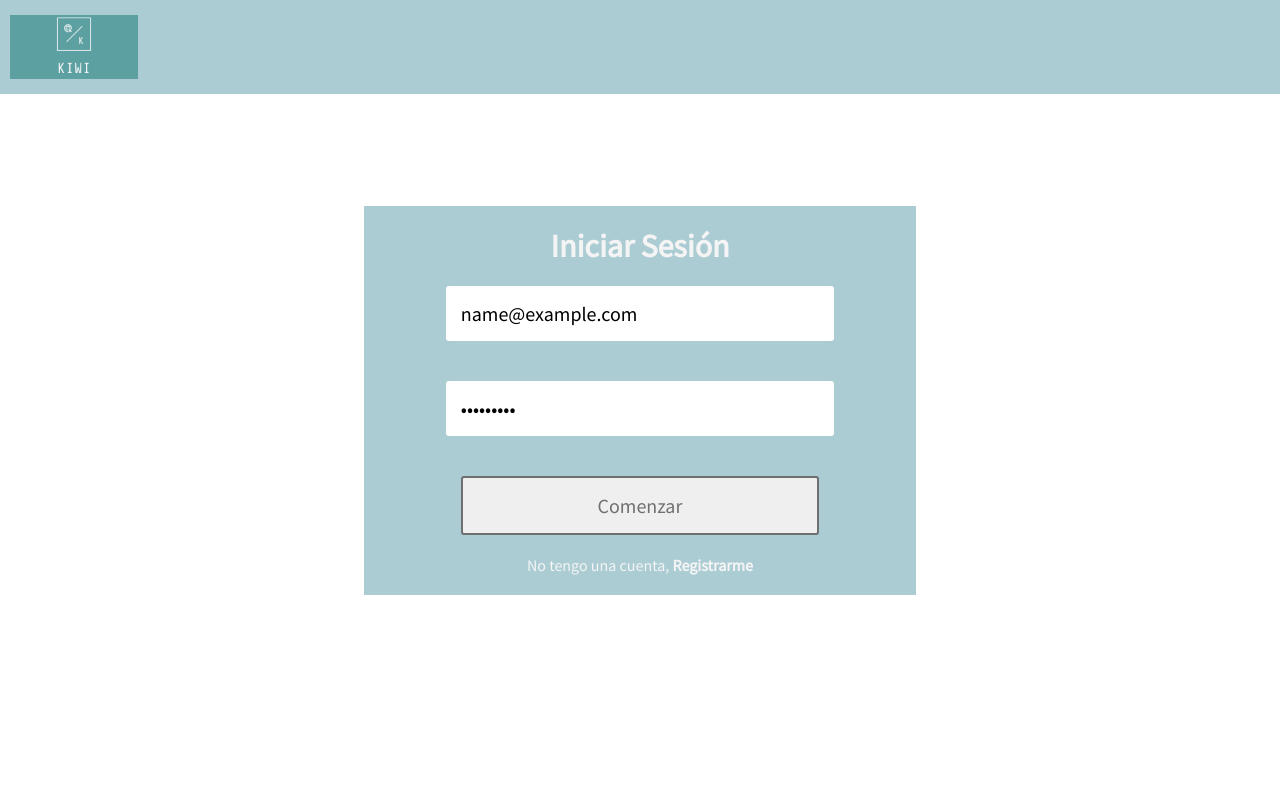
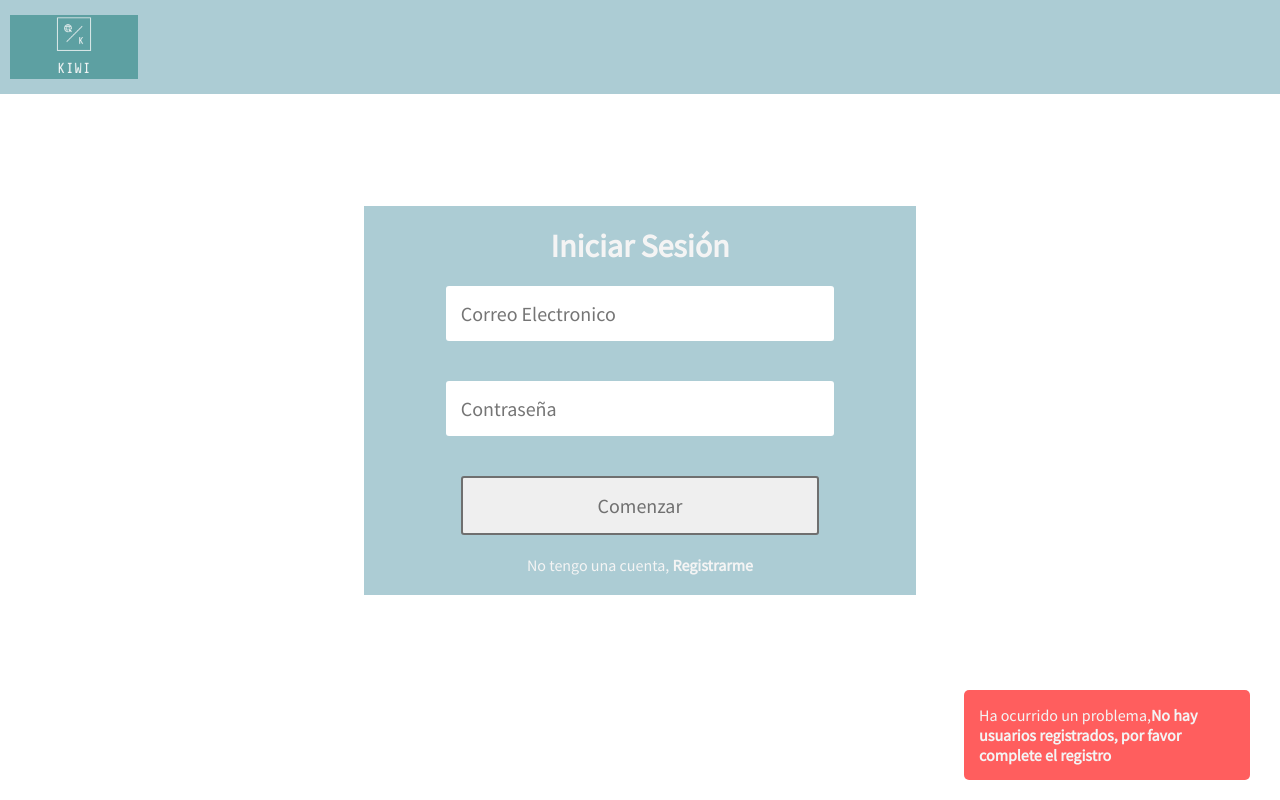
Before and after one commit to VictoriaQuintero/react_project, a React (Vite) app: page / in a window 1280 px wide. Both pictures are taken after typing "name@example.com", "Sample123" into the empty fields and a click on the input "Comenzar". Built offline with nearby package versions, Linux system fonts and the light colour scheme.

Commit message:
alerta creada

```diff
--- a/src/App.css
+++ b/src/App.css
@@ -178,3 +178,18 @@ a:-webkit-any-link {
 .formRegistro input{
     margin: 15px;
 }
+
+/* Alertas */
+
+.alerta{
+  width: 20%;
+  position: absolute;
+  bottom: 20px;
+  right: 30px;
+  padding: 15px;
+  border-radius: 5px;
+  background-color: rgba(255, 0, 0, 0.63);
+  font-family: "Source Sans Pro";
+  color: #f4f4f4;
+  display: none;
+}
--- a/src/components/InicioSesion.jsx
+++ b/src/components/InicioSesion.jsx
@@ -1,10 +1,12 @@
 import React, { useState } from "react";
 import { Link, useNavigate } from "react-router-dom";
 import Nav from "./Nav";
+import Alertas from "./alerts";
 
 function InicioSesion() {
   let navegacion = useNavigate();
-  let error = "";
+  const [estilos, setEstilos] = useState('none');
+  const [error, setError] = useState('');
   const [correo, setCorreo] = useState("");
   const [contraseña, setContraseña] = useState("");
 
@@ -17,25 +19,34 @@ function InicioSesion() {
     if (datosTotal) {
       datosTotal.map((x) => {
         if (x.Correo == correo && x.Contraseña == contraseña) {
-            let name = x.Nombre;
-          navegacion("/inicio", {state: {
-            name
-          }});
+          let name = x.Nombre;
+          navegacion("/inicio", {
+            state: {
+              name,
+            },
+          });
         } else {
-          error = "notFund";
+          setCorreo('');
+          setContraseña('');
+          setError("no encontramos un usuario con esos datos");
+          setEstilos('block');
         }
       });
     } else {
-      error = "noData";
+      setCorreo('');
+      setContraseña('');
+      setError("No hay usuarios registrados, por favor complete el registro");
+      setEstilos('block');
     }
   }
 
   return (
     <div className="Login">
-      <Nav condition={true} dataUser = {false} />
+      <Nav condition={true} dataUser={false} />
       <form className="formLogin" onSubmit={ValidarData}>
         <h1>Iniciar Sesión</h1>
         <input
+        value={correo}
           type="email"
           name="Correo"
           onChange={(e) => {
@@ -44,6 +55,7 @@ function InicioSesion() {
           placeholder="Correo Electronico"
         />
         <input
+        value={contraseña}
           type="password"
           name="Contraseña"
           onChange={(e) => {
@@ -59,6 +71,7 @@ function InicioSesion() {
           </Link>
         </p>
       </form>
+      <Alertas Error ={error} Estilos = {estilos}/>
     </div>
   );
 }
--- a/src/components/Registro.jsx
+++ b/src/components/Registro.jsx
@@ -27,6 +27,9 @@ function Registro() {
       Contraseña,
     };
     setUsers([...Users, datos]);
+    setNombre('');
+    setCorreo('');
+    setContraseña('');
   }
 
   useEffect(() => {
@@ -41,6 +44,7 @@ function Registro() {
       <form className="formLogin formRegistro" onSubmit={DataGuardado}>
         <h1>Registrate</h1>
         <input
+          value= {Nombre}
           type="text"
           name="Nombre"
           placeholder="Nombre"
@@ -51,6 +55,7 @@ function Registro() {
           required
         />
         <input
+        value={Correo}
           type="email"
           name="Correo"
           placeholder="Correo Electronico"
@@ -61,6 +66,7 @@ function Registro() {
           required
         />
         <input
+        value={Contraseña}
           type="password"
           name="Contraseña"
           placeholder="Contraseña"
--- /dev/null
+++ b/src/components/alerts.jsx
@@ -0,0 +1,14 @@
+function Alertas(props) {
+  return (
+    <div style={{display : props.Estilos}} className="alerta">
+      <p>
+        Ha ocurrido un problema,
+        <strong>
+             {props.Error}
+        </strong>
+      </p>
+    </div>
+  );
+}
+
+export default Alertas;
```
